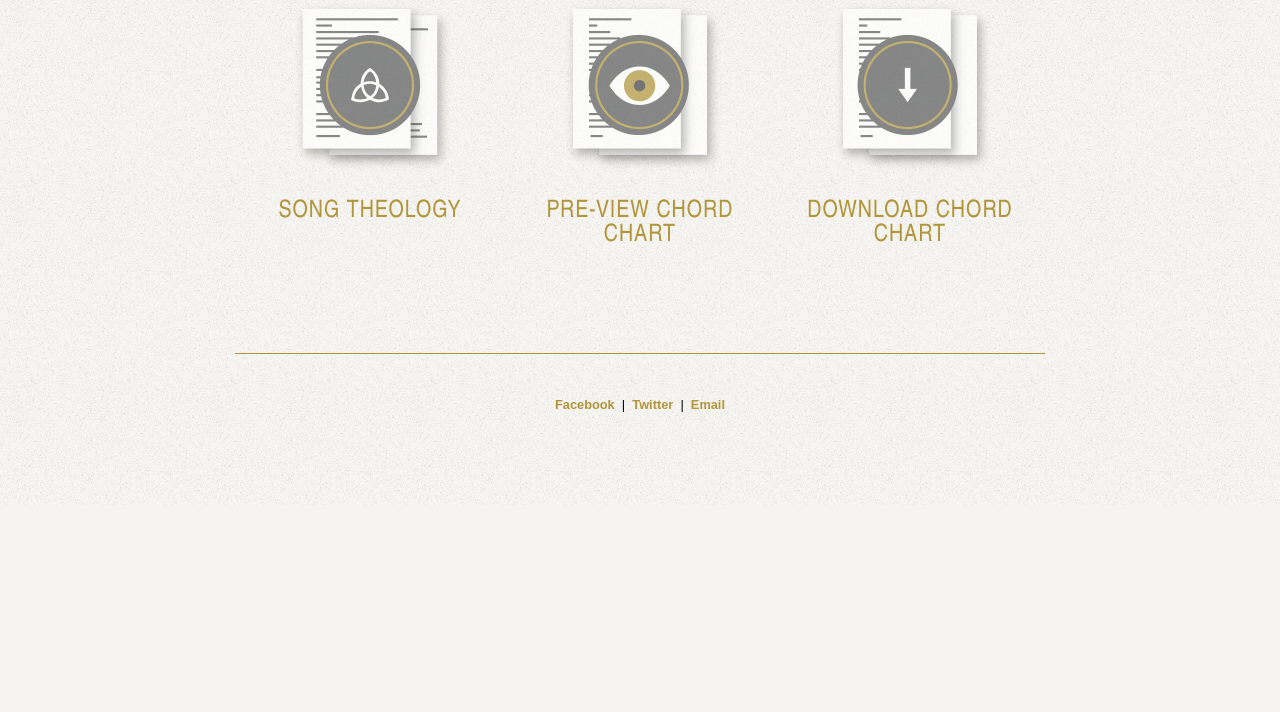
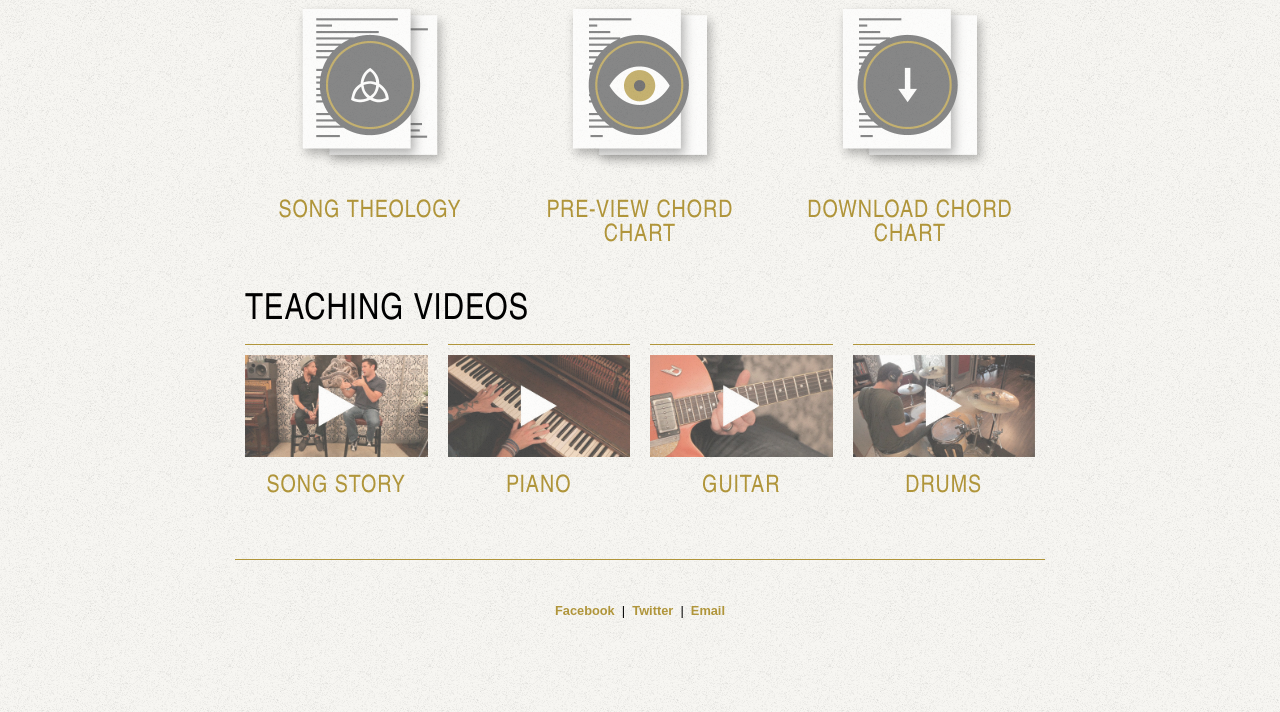
Before and after one commit to hsiamm/austinstoneworship, a PHP site: page / in a window 1280 px wide. Shown: the part 954-1666 px from the top of the page. Before the commit the page ends 1459 px from the top, so only its background shows below. Run offline with PHP 8.4, Linux system fonts and the light colour scheme; some libraries are stand-ins or nearby versions.

Commit message:
made  videos live

```diff
--- a/index.php
+++ b/index.php
@@ -187,27 +187,27 @@
 
 						<div class="bumpbump">&nbsp;</div>
 
-						<!--<div class="onecol"><h1>Teaching Videos</h1></div>
+						<div class="onecol"><h1>Teaching Videos</h1></div>
 
 						<div class="fourcol vid1_t1 top_border">
-							<a class="iframe" href="http://player.vimeo.com/video/29157489"><img src="images/story_t1.jpg"/></a>
+							<a class="iframe" href="http://player.vimeo.com/video/31089270"><img src="images/story_t1.jpg"/></a>
 							<h2>Song Story</h2>
 						</div>
 
 						<div class="fourcol top_border">
-							<a class="iframe" href="http://player.vimeo.com/video/29157489"><img src="images/piano_t1.jpg"/></a>
+							<a class="iframe" href="http://player.vimeo.com/video/31112716"><img src="images/piano_t1.jpg"/></a>
 							<h2>Piano</h2>
 						</div>
 
 						<div class="fourcol vid3_t1 top_border">
-							<a class="iframe" href="http://player.vimeo.com/video/29157489"><img src="images/guitar_t1.jpg"/></a>
-							<h2>Drums</h2>
+							<a class="iframe" href="http://player.vimeo.com/video/31124476"><img src="images/guitar_t1.jpg"/></a>
+							<h2>Guitar</h2>
 						</div>
 
 						<div class="fourcol vid4_t1 top_border">
-							<a class="iframe" href="http://player.vimeo.com/video/29157489"><img src="images/drums_t1.jpg"/></a>
-							<h2>Piano</h2>
-						</div>-->
+							<a class="iframe" href="http://player.vimeo.com/video/31044904"><img src="images/drums_t1.jpg"/></a>
+							<h2>Drums</h2>
+						</div>
 
 					</div><!--/container-->
 				</ul><!--/tab1-->
```
